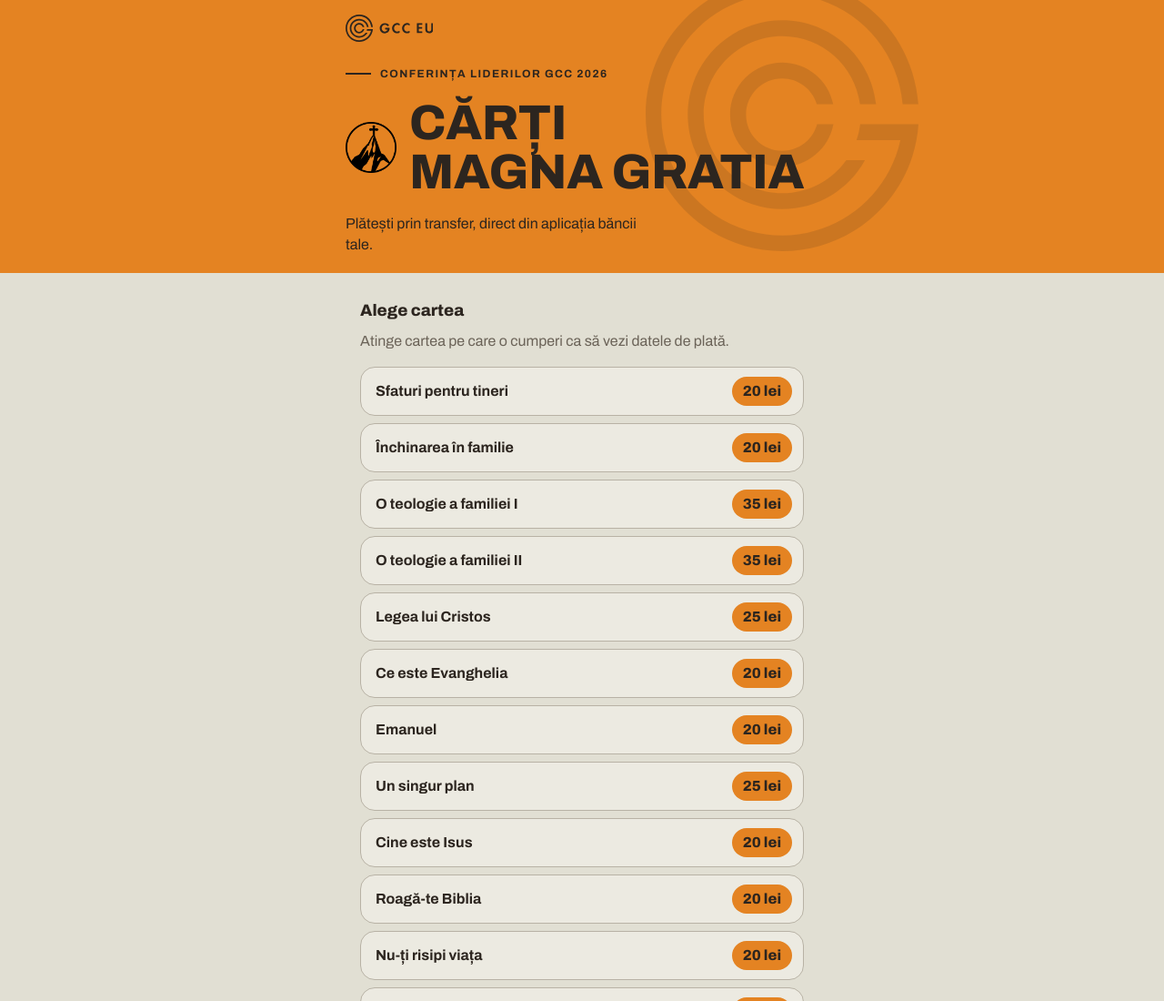
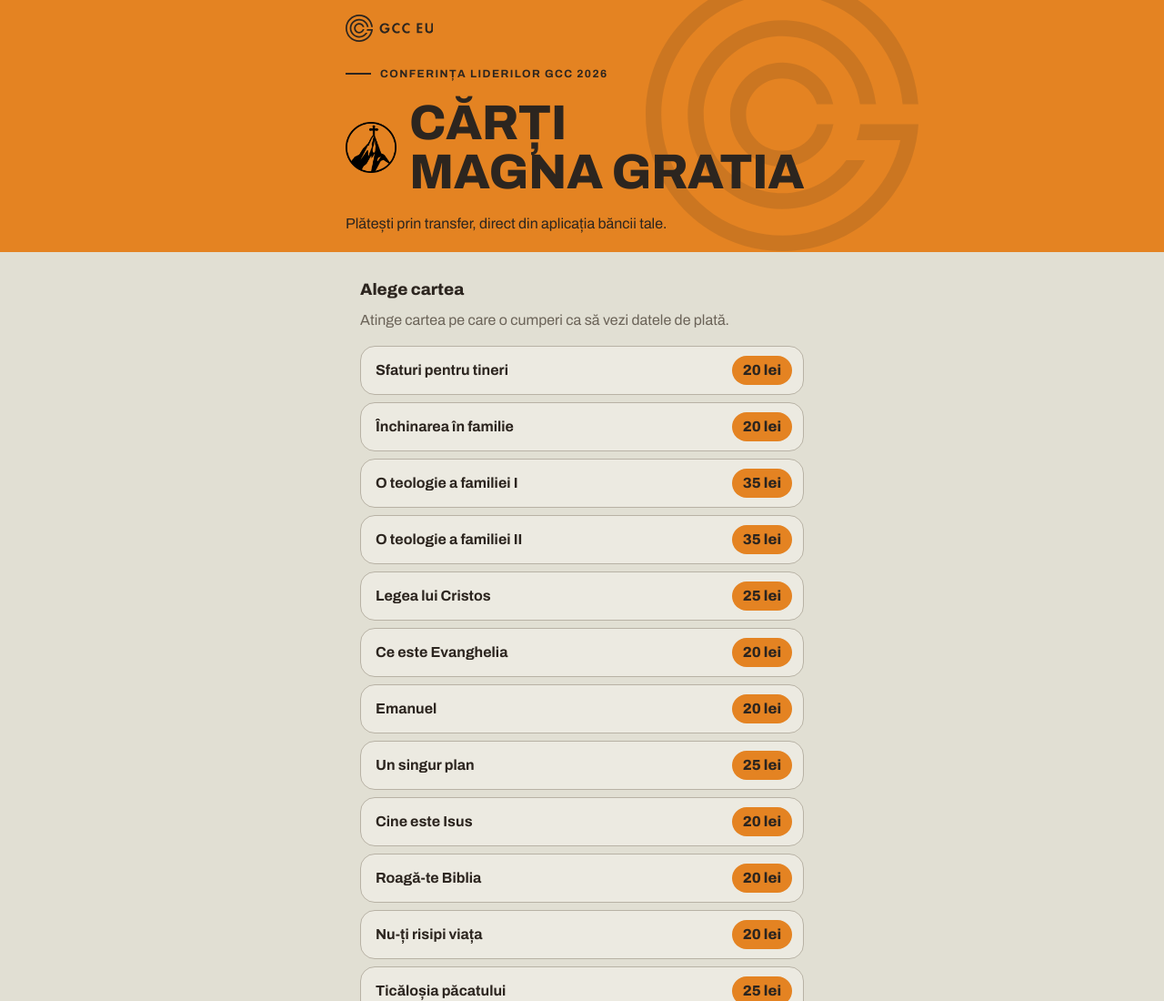
Before and after one commit to metanoiabr17/metanoia-site, a plain HTML site: page carti.html in a window 1280 px wide. Shown: the top 1100 px of the page at 91% size. Drawn offline with Linux system fonts and the light colour scheme.

Commit message:
Pagina de plată cărți: textul din bandă pe un singur rând
Co-Authored-By: Claude Opus 5.5 <noreply@anthropic.com>
Claude-Session: https://claude.ai/code/session_01K9DNrDQrcdXtcu2cCnDTfw

```diff
--- a/carti.html
+++ b/carti.html
@@ -40,7 +40,7 @@ body{margin:0;background:var(--sand);color:var(--ink);font-family:var(--font);fo
 .title{display:flex;align-items:center;gap:14px}
 .title img{flex:none;width:56px;height:56px;display:block}
 .title h1{font-size:clamp(38px,11vw,54px);line-height:1;font-weight:800;font-stretch:78%;letter-spacing:-.01em;text-transform:uppercase}
-.lede{margin:0;font-size:16px;line-height:1.45;max-width:36ch}
+.lede{margin:0;font-size:min(16px,calc((100vw - 32px) / 22.5));line-height:1.45;white-space:nowrap}
 .foot{background:var(--ink);color:var(--sand);
   padding-top:28px;padding-bottom:calc(env(safe-area-inset-bottom,0px) + 28px);
   padding-left:max(16px,env(safe-area-inset-left,0px));padding-right:max(16px,env(safe-area-inset-right,0px))}
```
